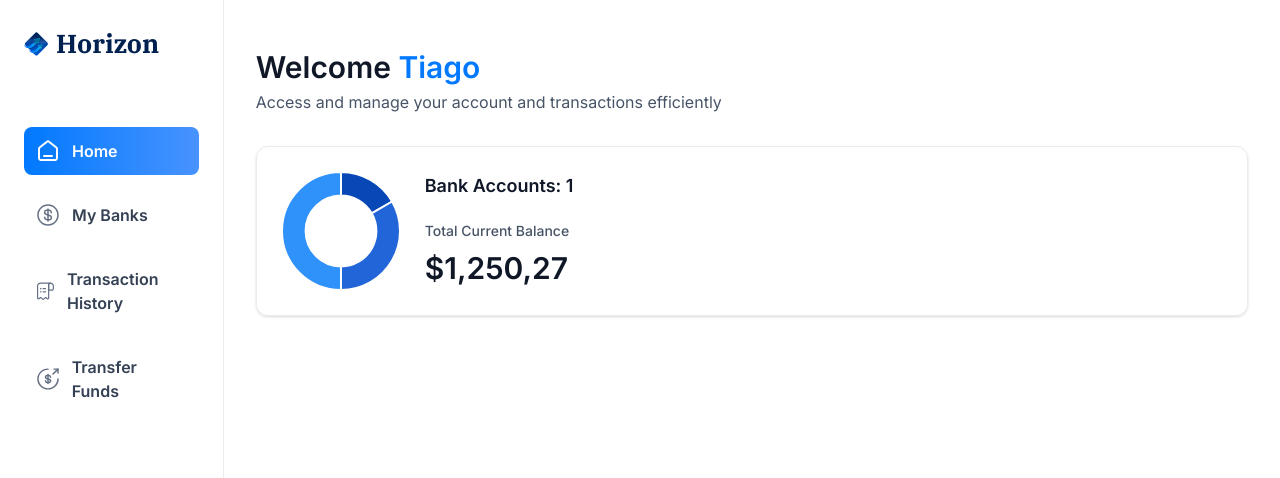
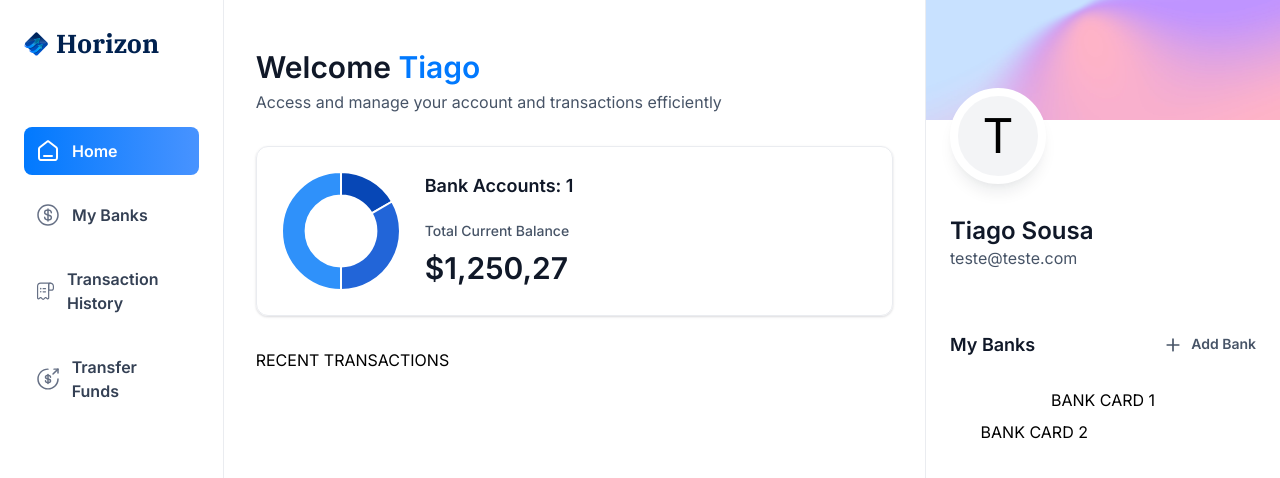
Before and after one commit to tiagosousa10/banking-app-platform, a Next.js app: page / in a window 1280 px wide. Shown: the top 478 px of the page. Built offline with nearby package versions, Linux system fonts and the light colour scheme.

Commit message:
create RightSideBar

```diff
--- a/app/(root)/page.tsx
+++ b/app/(root)/page.tsx
@@ -1,10 +1,13 @@
 import HeaderBox from '@/components/HeaderBox'
+import RightSidebar from '@/components/RightSidebar'
 import TotalBalanceBox from '@/components/TotalBalanceBox'
 import React from 'react'
 
 const Home = () => {
   const loggedIn = {
-    firstName: "Tiago"
+    firstName: "Tiago",
+    lastName: "Sousa",
+    email: "teste@teste.com"
   }
   return (
     <section className='home'>
@@ -23,7 +26,15 @@
             totalCurrentBalance={1250.27}
           />
         </header>
+
+        RECENT TRANSACTIONS
       </div>
+
+      <RightSidebar
+        user={loggedIn}
+        transactions={[]}
+        banks={[{}, {}]}
+      />
     </section>
   )
 }
--- /dev/null
+++ b/components/RightSidebar.tsx
@@ -0,0 +1,64 @@
+import Image from 'next/image'
+import Link from 'next/link'
+import React from 'react'
+
+const RightSidebar = ({user, transactions, banks} : RightSidebarProps) => {
+
+  return (
+    <aside className='right-sidebar'>
+      <section
+         className='flex flex-col pb-8'
+      >
+         <div className='profile-banner' />
+         <div className='profile'>
+            <div className='profile-img'>
+               <span className='text-5xl'>{user.firstName[0]}</span>
+            </div>
+
+            <div className='profile-details'>
+               <h1 className='profile-name'>
+                  {user.firstName} {user.lastName}
+               </h1>
+               <p className='profile-email'>
+                  {user.email}
+               </p>
+            </div>
+         </div>
+      </section>
+
+      <section className='banks'>
+         <div className='flex w-full justify-between'>
+            <h2 className='header-2'>My Banks </h2>
+               <Link href={"/"} className='flex gap-2'>
+               <Image
+                  src="/icons/plus.svg"
+                  width={20}
+                  height={20}
+                  alt="plus"
+               />
+                  <h2 className='text-14 font-semibold text-gray-600'>
+                     Add Bank
+                  </h2>
+
+               </Link>
+
+
+         </div>
+         {banks?.length > 0 && (
+            <div className='relative flex flex-1 flex-col gap-5 justify-center items-center'>
+               <div>
+                  BANK CARD 1
+               </div>
+               {banks[1] && (
+                  <div className='absolute right-0 top-8 z-0 w-[90%]'>
+                     BANK CARD 2
+                  </div>
+               )}
+            </div>
+         )}
+      </section>
+    </aside>
+  )
+}
+
+export default RightSidebar
```
